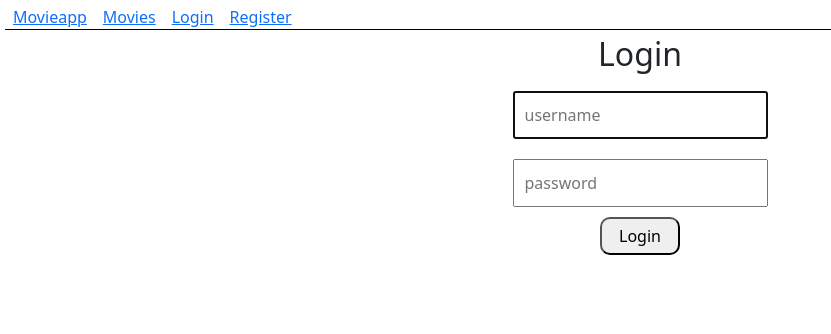
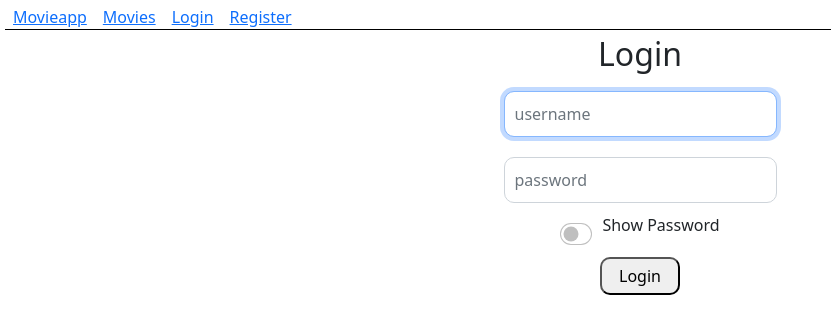
Before and after one commit to Kevin-c-miller/movie-watchlist, a React (Create React App) app in the folder client/: page /login in a window 1280 px wide. Shown: the top 334 px of the page, without its empty margins (0-831 px from the left). Built offline with nearby package versions, Linux system fonts and the light colour scheme.

Commit message:
showpassword toggle button is working

```diff
--- a/client/src/components/Loginform/LoginForm.css
+++ b/client/src/components/Loginform/LoginForm.css
@@ -8,6 +8,7 @@
 .login-form input {
   padding: 10px;
   margin: 10px;
+  border-radius: 10px;
 }
 
 .login-btn {
--- a/client/src/components/Loginform/LoginForm.jsx
+++ b/client/src/components/Loginform/LoginForm.jsx
@@ -1,26 +1,42 @@
 import React from 'react';
+import { Form } from 'react-bootstrap';
 import './LoginForm.css';
 
 export default function LoginForm(props) {
+  const {
+    handleLoginSubmit,
+    setUsername,
+    setPassword,
+    username,
+    password,
+    toggleShowPassword,
+    hidePassword,
+  } = props;
+
   return (
-    <form className="login-form" onSubmit={props.handleLoginSubmit}>
-      <input
+    <Form className="login-form" onSubmit={handleLoginSubmit}>
+      <Form.Control
         type="text"
         placeholder="username"
-        value={props.username}
+        value={username}
         autoFocus
         required
-        onChange={(e) => props.setUsername(e.target.value)}
+        onChange={(e) => setUsername(e.target.value)}
       />
-      <input
-        type="password"
+      <Form.Control
+        type={hidePassword}
+        value={password}
         placeholder="password"
-        value={props.password}
         required
-        onChange={(e) => props.setPassword(e.target.value)}
+        onChange={(e) => setPassword(e.target.value)}
+      />
+      <Form.Check
+        type="switch"
+        label="Show Password"
+        onClick={(e) => toggleShowPassword(e)}
       />
       {/* show password button toggle */}
       <button className="login-btn">Login</button>
-    </form>
+    </Form>
   );
 }
--- a/client/src/screens/Login/Login.jsx
+++ b/client/src/screens/Login/Login.jsx
@@ -7,8 +7,16 @@ import './Login.css';
 export default function Login(props) {
   const [username, setUsername] = useState('');
   const [password, setPassword] = useState('');
+  const [hidePassword, setHidePassword] = useState('password');
+  const [showPassword, setShowPassword] = useState('text');
 
   const navigate = useNavigate('/movies');
+
+  const toggleShowPassword = (e) => {
+    let x = hidePassword;
+    setHidePassword(showPassword);
+    setShowPassword(x);
+  };
 
   const handleLoginSubmit = async (e) => {
     e.preventDefault();
@@ -31,6 +39,8 @@ export default function Login(props) {
         setPassword={setPassword}
         password={password}
         username={username}
+        toggleShowPassword={toggleShowPassword}
+        hidePassword={hidePassword}
       />
     </div>
   );
```
